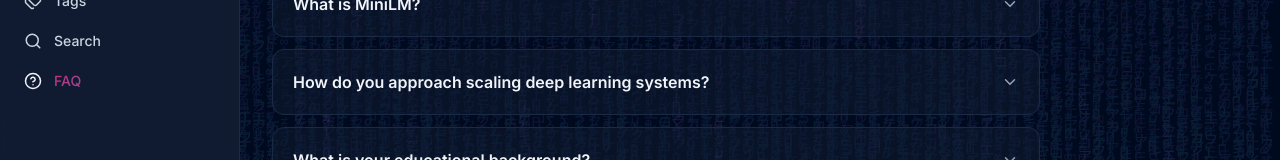
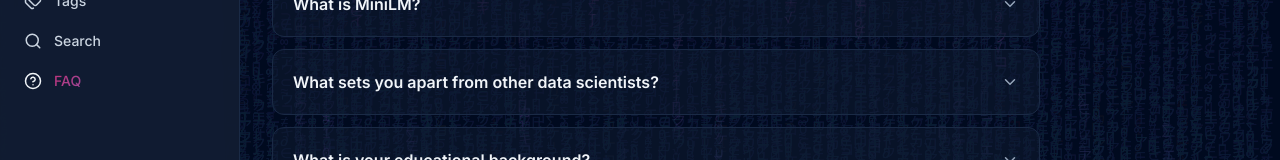
Before and after one commit to XingfuY/xyang.me, a React (Vite) app: page /faq in a window 1280 px wide. Shown: the part 353-513 px from the top of the page. Built offline with nearby package versions, Linux system fonts and the light colour scheme.

Commit message:
Rewrite FAQ page copy

```diff
--- a/src/generated/content-manifest.json
+++ b/src/generated/content-manifest.json
@@ -173,5 +173,5 @@
       "order": 0
     }
   ],
-  "generatedAt": "2026-02-23T07:26:05.004Z"
+  "generatedAt": "2026-02-23T07:37:57.768Z"
 }
--- a/src/pages/FAQPage.tsx
+++ b/src/pages/FAQPage.tsx
@@ -10,23 +10,23 @@ interface FAQ {
 const faqs: FAQ[] = [
   {
     question: 'What is your primary technical focus?',
-    answer: 'I specialize in hardware-aware AI research and engineering — from JAX/CUDA kernel development to scaling distributed training systems with data and tensor parallelism on TPU/GPU clusters. My work spans the full stack: scaling laws, model architecture, training infrastructure, and production deployment.',
+    answer: 'I build production ML systems from zero — scoring, ranking, classification, personalization, and GenAI applications at scale. My work spans the full lifecycle: data pipelines, model development, experimentation, deployment, and monitoring. I\'ve done this twice as a founding data scientist at startups, and I bring PhD-level statistical rigor to every system I build.',
   },
   {
     question: 'What kind of roles are you interested in?',
-    answer: 'I\'m drawn to frontier AI research and engineering roles where large-scale model training meets real-world impact — especially interdisciplinary applications where AI intersects with physics, science, and complex systems. I thrive in environments that value both theoretical depth and practical engineering excellence.',
+    answer: 'I\'m looking for Senior Data Scientist, ML Engineer, or Applied Scientist roles where I can build and ship — ideally at companies that value both research depth and production pragmatism. I\'m especially drawn to teams solving hard applied problems: scoring and recommendation systems, fraud detection, GenAI and agentic AI, or experimentation at scale. I thrive in 0-to-1 environments but I\'m equally excited by scaling established systems.',
   },
   {
     question: 'What is MiniLM?',
-    answer: 'MiniLM is my flagship personal project: a minimal JAX incarnation of a full life cycle modern language model built from scratch. It features multi-device sharded pretraining of a Mixture-of-Experts foundation model using the OpenWebText dataset, with post-training via SFT, reward modeling, and RLHF (PPO, DPO, GRPO). It was developed on the TPU Research Cloud.',
+    answer: 'MiniLM is my flagship personal project: a foundation language model built entirely from scratch in JAX. It features multi-device sharded pretraining of a Mixture-of-Experts Transformer on OpenWebText, with a full post-training pipeline — supervised fine-tuning, reward modeling, and RLHF alignment via PPO, DPO, and GRPO. I built it on Google\'s TPU Research Cloud because I wanted to understand foundation models at the architecture level, not just the API.',
   },
   {
-    question: 'How do you approach scaling deep learning systems?',
-    answer: 'I believe in composing parallelism strategies deliberately: data parallelism for batch scaling, tensor parallelism for model sharding, and pipeline parallelism when needed. The key is being mindful of hardware topology, communication costs, and memory hierarchies. My approach is informed by both academic research and 6+ years of shipping real systems.',
+    question: 'What sets you apart from other data scientists?',
+    answer: 'Two things: First, I\'ve built data science orgs from zero — twice. That means I didn\'t just train models, I defined what to measure, designed the pipelines, built the evaluation frameworks, and shipped everything end-to-end. Second, I go deeper than most applied scientists — I\'ve trained a foundation model from scratch and scaled graph neural networks to 1.6 billion edges. That depth means I can diagnose problems that surface-level practitioners miss.',
   },
   {
     question: 'What is your educational background?',
-    answer: 'I hold a PhD in Chemical Engineering from Colorado School of Mines (GPA: 3.86/4.00), where I developed numerical simulations of colloidal particle patterning. I\'ve complemented this with graduate-level coursework from Stanford (CS336, CS236, CS224W), Berkeley (CS182, CS285), CMU (15-213), and Cambridge (Concurrent and Distributed Systems).',
+    answer: 'I hold a PhD in Chemical Engineering (Computational Physics) from Colorado School of Mines (GPA: 3.86/4.00), where I developed stochastic simulations and published in Physical Review Letters. I\'ve complemented this with graduate-level coursework from Stanford (CS336 — Language Modeling, CS236 — Deep Generative Models, CS224W — ML with Graphs) and Berkeley (CS182 — Deep Learning, CS285 — Deep RL).',
   },
   {
     question: 'Can I download your CV?',
@@ -47,7 +47,7 @@ const faqJsonLd = {
 export default function FAQPage() {
   useSEO({
     title: 'FAQ',
-    description: 'Frequently asked questions about Xingfu Yang — technical focus, roles, MiniLM, scaling deep learning, and education.',
+    description: 'Frequently asked questions about Xingfu Yang — technical focus, roles, MiniLM, differentiation, and education.',
     path: '/faq',
     jsonLd: faqJsonLd,
   })
```
